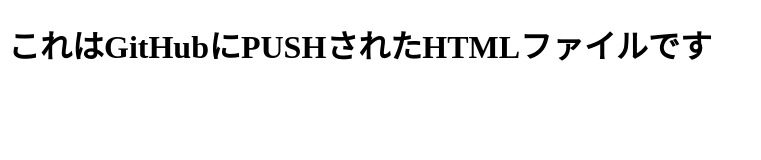
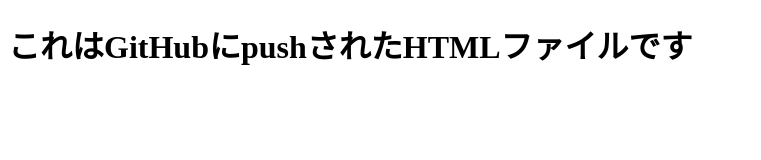
Before and after one commit to fuzztarou/S3_test, a plain HTML site: page index.html in a window 1280 px wide. Shown: the whole page, without its empty margins (0-761 px from the left). Drawn offline with Linux system fonts and the light colour scheme.

Commit message:
index.htmlを書き換えた　3回目

```diff
--- a/index.html
+++ b/index.html
@@ -5,6 +5,6 @@
     <META CHARSET="UTF-8">
   </HEAD>
   <BODY>
-    <H1>これはGitHubにPUSHされたHTMLファイルです</H1>
+    <H1>これはGitHubにpushされたHTMLファイルです</H1>
   </BODY>
 </HTML>
```
